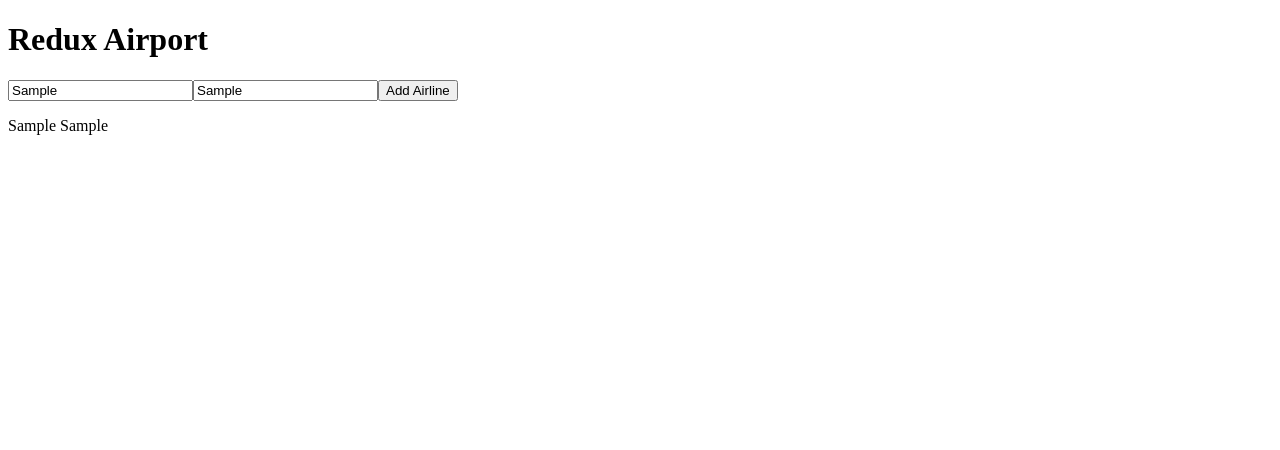
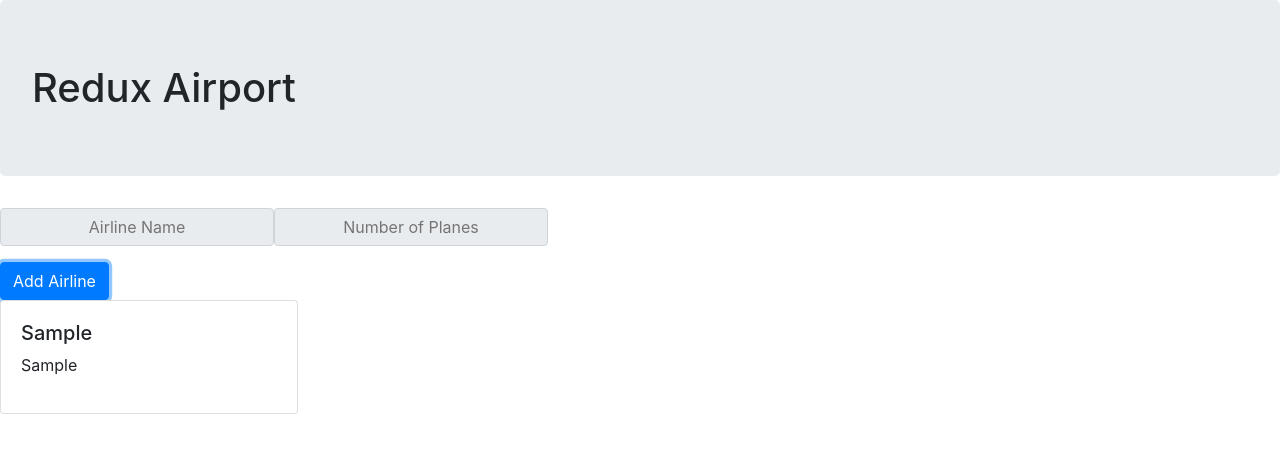
Before and after one commit to awburgard/redux-airport, a React (Create React App) app: page / in a window 1280 px wide. Both pictures are taken after typing "Sample", "Sample" into the empty fields and a click on the button "Add Airline". Shown: the top 450 px of the page. Built offline with nearby package versions, Linux system fonts and the light colour scheme.

Commit message:
adds styling to forms

```diff
--- a/src/components/App/App.js
+++ b/src/components/App/App.js
@@ -8,40 +8,67 @@ class App extends Component {
 
     this.state = {
       enteredAirplane: '',
-      numberOfPlanes: 0,
+      numberOfPlanes: '',
     }
   }
   changePlane = (event) => {
-    if (event.target.dataset.name === 'plane'){
+    if (event.target.dataset.name === 'plane') {
       this.setState({
         enteredAirplane: event.target.value
       })
-    } else if (event.target.dataset.name === 'number'){
+    } else if (event.target.dataset.name === 'number') {
       this.setState({
-        numberOfPlanes : event.target.value
+        numberOfPlanes: event.target.value
       })
     }
   }
 
+  clearInputs =(event)=>{
+    this.setState({
+      enteredAirplane: '',
+      numberOfPlanes: '',
+    })
+  }
+
   addPlane = (event) => {
-    this.props.dispatch({ type: 'PLANE',
-    airplane: {
-      enteredAirplane: this.state.enteredAirplane,
-      numberOfPlanes: this.state.numberOfPlanes},
+    this.props.dispatch({
+      type: 'PLANE',
+      airplane: {
+        enteredAirplane: this.state.enteredAirplane,
+        numberOfPlanes: this.state.numberOfPlanes
+      },
     });
+    this.clearInputs();
   }
+
   render() {
     const airplaneArray = this.props.reduxState.airplaneReducer.map((plane, index) => {
-      return <p key={index}>{plane.enteredAirplane} {plane.numberOfPlanes}
-      </p>
+      return <div key={index} className="col-md-3">
+        <div className="card">
+          <div className="card-body">
+            <h5>
+              {plane.enteredAirplane}
+            </h5>
+            <p>
+              {plane.numberOfPlanes}
+            </p>
+          </div>
+        </div>
+
+      </div>
     })
     return (
       <div>
-        <h1>Redux Airport</h1>
-        <input placeholder="Airline Name" onChange={this.changePlane} data-name="plane"/>
-        <input placeholder="Number of Planes" onChange={this.changePlane} data-name="number"/>
-        <button onClick={this.addPlane}>Add Airline</button>
-        {airplaneArray}
+        <h1 className="jumbotron">Redux Airport</h1>
+        <div className="input-group mb-3">
+          <input value={this.state.enteredAirplane} className="input-group-text" placeholder="Airline Name" onChange={this.changePlane} data-name="plane" />
+          <input value={this.state.numberOfPlanes} className="input-group-text" placeholder="Number of Planes" onChange={this.changePlane} data-name="number" />
+        </div>
+        <button onClick={this.addPlane} className="btn btn-primary">Add Airline</button>
+        <div className="row">
+          {airplaneArray}
+        </div>
+
       </div>
     );
   }
--- a/src/index.js
+++ b/src/index.js
@@ -3,6 +3,7 @@ import ReactDOM from 'react-dom';
 import App from './components/App/App';
 import { createStore, combineReducers} from 'redux';
 import { Provider } from 'react-redux';
+import 'bootstrap/dist/css/bootstrap.min.css'
 
 const airplaneReducer = (state = [], action) =>{
     console.log(action)
```
